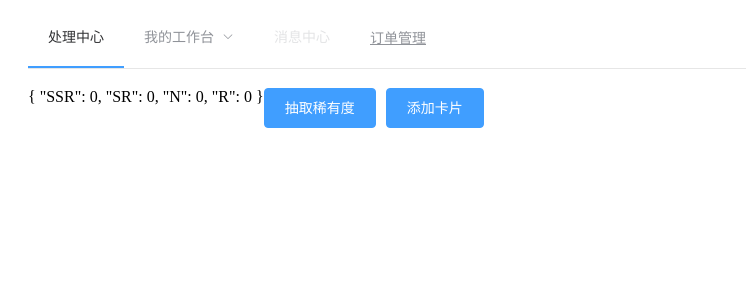
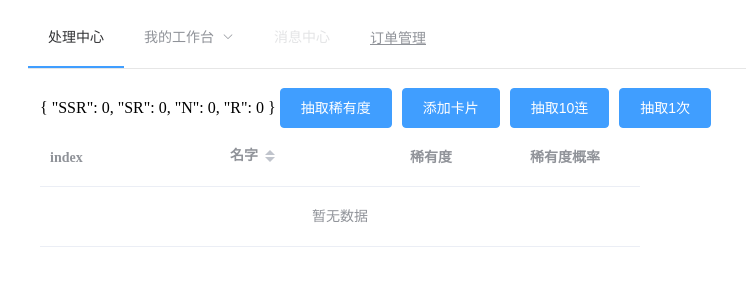
Before and after one commit to mudssky/webtoolbox, a Vue app: page / in a window 1280 px wide. Shown: the top 300 px of the page, without its empty margins (0-746 px from the left). Built offline with nearby package versions, Linux system fonts and the light colour scheme.

Commit message:
finish gacha from gachapool function TODO: table sort by index

```diff
--- a/src/App.vue
+++ b/src/App.vue
@@ -31,11 +31,11 @@ export default {
 }
 </script>
 <style lang="scss">
-#app {
-  .el-main{
-    height:800px;
-  }
-}
+// #app {
+//   .el-main{
+//     // height:1200px;
+//   }
+// }
 
 // #nav {
 //   padding: 30px;
--- a/src/components/gacha.vue
+++ b/src/components/gacha.vue
@@ -1,18 +1,63 @@
 <template>
-  <el-container id="gacha">
-      {{testRarityCount}}
-      <el-button type="primary" v-on:click="testGachaRarity(10000,0)">抽取稀有度</el-button>
-      <el-button type="primary" v-on:click="testAddCard">添加卡片</el-button>
-  </el-container>
+  <div id="gacha">
+    <el-row>
+      <el-col :span="24">
+        <div>
+        {{testRarityCount}}
+        <el-button type="primary" v-on:click="testGachaRarity(10000,0)">抽取稀有度</el-button>
+        <el-button type="primary" v-on:click="testAddCard">添加卡片</el-button>
+        <el-button type="primary" v-on:click="gachaTenth">抽取10连</el-button>
+        <el-button type="primary" v-on:click="gachaOnce">抽取1次</el-button>
+        </div>
+      </el-col>
+    </el-row>
+    <el-row>
+      <el-col :span="12">
+        <div>
+        <el-table
+        :data="resultList"
+        style="width: 100%"
+        :default-sort = "{prop:'index',order: 'descending'}"
+        :row-class-name="tableRowClassName"
+        >
+        <el-table-column
+          label="index"
+          type="index"
+          sortable
+          width="180">
+        </el-table-column>
+        <el-table-column
+          prop="name"
+          label="名字"
+          sortable
+          width="180">
+        </el-table-column>
+        <el-table-column
+          prop="rarity"
+          label="稀有度">
+        </el-table-column>
+        <el-table-column
+          prop="rarityP"
+          label="稀有度概率">
+        </el-table-column>
+        </el-table>
+      </div>
+      </el-col>
+    </el-row>
+  </div>
 </template>
 
 <script>
 /*
 卡池设计是这样的：
 
-抽卡逻辑的流程是这样的：
+抽卡逻辑的流程有以下两种处理方式：
+方法一：先抽取稀有度，再抽取指定稀有度的卡池
 1.首先有很多种稀有度，加起来的概率是100%，先确定卡片的稀有度。
 2.抽取指定稀有度的卡池，如果卡池有概率提升，那么对应提升的卡片的概率增加，其余没有pickup的卡片均分剩下的概率（所以说pickup的概率加起来必须小于该稀有度总的概率）
+方法二： 直接抽取指定的卡池
+卡池中所有卡的概率加起来是100%，然后按照每张卡的概率划分范围，生成随机浮点数，生成的浮点数落在哪张卡的范围，就是抽到哪张卡。
+第二种方法就少了一次随机数计算，也比较简单，但是问题在于每次加入新卡以后，概率需要重新计算。
 */
 export default {
   name: 'gacha',
@@ -61,7 +106,9 @@ export default {
       // 存放所有卡片对象
       cardList: [],
       // 存放抽卡结果的列表，按抽取顺序进行存放，后抽取的push到列表的尾部
-      resultList: []
+      resultList: [],
+      // 获得概率提升的卡的概率，用于构建up池
+      pickupP: 0.02
     }
   },
   methods: {
@@ -101,15 +148,49 @@ export default {
       }
     },
     gachaFromRarity (rarity) {
-
+      // console.log(this.rarityCardList[rarity])
+      const gachaPool = this.rarityCardList[rarity]
+      // console.log(gachaPool)
+      const item = this.gachaFromPool(gachaPool)
+      console.log(item)
+    },
+    // 从卡池抽卡，卡池是一个列表包含所有卡片对象，并且所有卡片对象必须有一个出现概率属性。
+    gachaFromPool (gachaPool) {
+      let range = 1
+      const randomNum = this.randomFunc()
+      // console.log(gachaPool.length)
+      // console.log(randomNum)
+      for (let i = 0; i < gachaPool.length; i++) {
+        // console.log(gachaPool[i].probability)
+        range -= gachaPool[i].probability
+        if (randomNum >= range) {
+          // console.log(this.rarityList[i].name)
+          // console.log(gachaPool[i])
+          return gachaPool[i]
+        }
+      }
+    },
+    // 检查卡池所有项目的出现概率之和是否等于1,gachaPool每个对象必须有一个概率属性
+    checkPool (gachaPool) {
+      let probabilitySum = 0
+      gachaPool.forEach((item) => {
+        probabilitySum += item.probability
+      })
+      if (probabilitySum === 1) {
+        return true
+      }
+      return false
     },
     gachaOnce () {
-      return {
-
-      }
+      const item = this.gachaFromPool(this.cardList)
+      // console.log(item)
+      this.resultList.push(item)
+      // return
     },
     gachaTenth () {
-      return []
+      for (let i = 0; i < 10; i++) {
+        this.gachaOnce()
+      }
     },
     testGachaRarity (times, delay) {
       if (delay <= 0) {
@@ -132,16 +213,40 @@ export default {
     },
     testAddCard () {
       let increasedID = 0
+      // console.log('rarityList length:', this.rarityList.length)
       for (let i = 0; i < this.rarityList.length; i++) {
-        for (let j = 0; j < this.rarityList[i].probability * 100; j++) {
+        const range = Math.round(this.rarityList[i].probability * 100)
+        for (let j = 0; j < range; j++) {
           increasedID += 1
           this.cardList.push({
             id: increasedID,
             name: increasedID + '',
-            color: this.rarityList[i].color
+            color: this.rarityList[i].color,
+            rarity: this.rarityList[i].name,
+            rarityP: this.rarityList[i].probability
           })
         }
       }
+      this.calculateP()
+    },
+    // 添加完卡片后，按稀有度存放卡片的列表也完成了，需要根据这个稳定的数据来计算每张卡的概率
+    calculateP () {
+      this.cardList.forEach((card) => {
+        const cardRarityCount = this.rarityCardList[card.rarity].length
+        const totalP = card.rarityP
+        card.probability = totalP / cardRarityCount
+      })
+    },
+    // 根据卡片的稀有度，显示不同的颜色
+    tableRowClassName (row, rowIndex) {
+      const rarityClass = {
+        R: 'row-blue',
+        SR: 'row-purple',
+        SSR: 'row-gold',
+        N: 'row-white'
+      }
+      console.log(row.row.rarity)
+      return rarityClass[row.row.rarity]
     }
   },
   computed: {
@@ -169,5 +274,25 @@ export default {
   }
 }
 </script>
-<style>
+<style lang="scss" >
+.row-blue{
+  background: lightblue !important;
+  // color:yellow;
+}
+.row-purple{
+  background:rgb(191, 130, 240) !important;
+}
+.row-white{
+  background:white !important;
+}
+.row-gold{
+  background:gold !important;
+}
+#gacha{
+    width:1200px;
+    margin: 0 auto;
+    .el-row{
+      width:100%;
+    }
+}
 </style>
```
